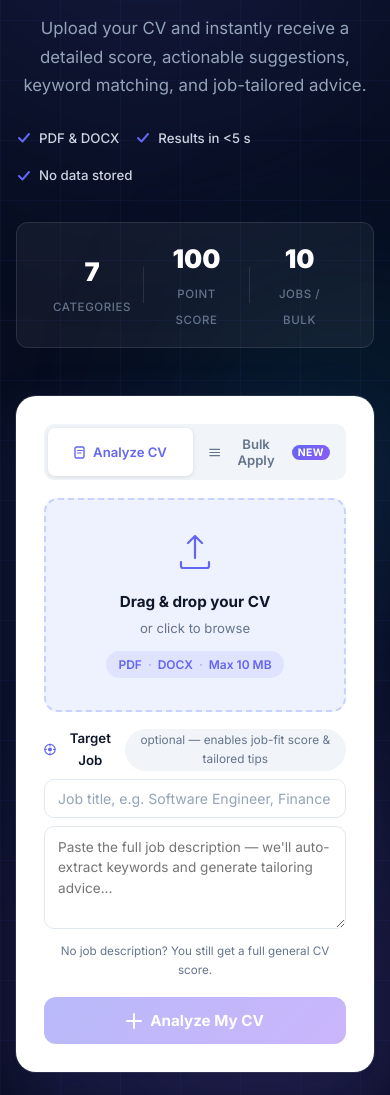
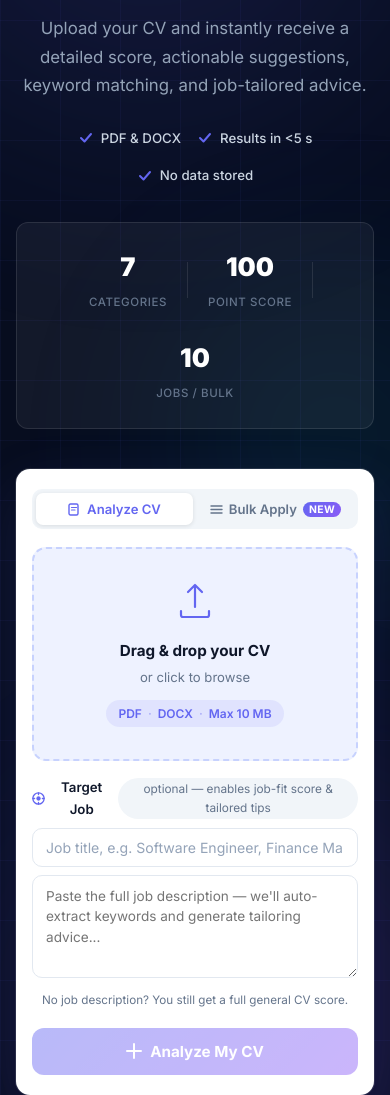
Before and after one commit to Ibk2222/cv-analyzers, a website: page public/index.html in a window 390 px wide. Shown: the part 220-1315 px from the top of the page. Drawn offline with Linux system fonts and the light colour scheme.

Commit message:
Fix hero-right responsive layout
- hero-right now stretches full width when grid collapses to 1 column
- upload-card drops max-width: 420px constraint on tablet so it fills
  the available column width properly
- Added trust-row centering and hero-desc max-width cap at 900px
- Mobile polish: upload-card smaller padding/radius, mode tab font
  size, hero-stats wrap on narrow screens, kw-summary stacks vertically

Co-Authored-By: Claude Sonnet 4.6 <noreply@anthropic.com>

```diff
--- a/public/style.css
+++ b/public/style.css
@@ -606,29 +606,49 @@ textarea:focus { outline: none; border-color: var(--primary); box-shadow: 0 0 0
 
 /* ── RESPONSIVE ── */
 @media (max-width: 900px) {
-  .hero-inner { grid-template-columns: 1fr; gap: 48px; text-align: center; }
+  .hero { padding: 90px 24px 64px; }
+  .hero-inner {
+    grid-template-columns: 1fr;
+    gap: 40px;
+    text-align: center;
+  }
   .hero-left { display: flex; flex-direction: column; align-items: center; }
-  .hero-desc { max-width: 100%; }
+  .hero-desc { max-width: 560px; }
   .hero-stats { width: 100%; justify-content: center; }
+  .trust-row { justify-content: center; }
+  .hero-right {
+    width: 100%;
+    justify-content: stretch;
+  }
+  .upload-card {
+    max-width: 100%;
+    border-radius: 16px;
+  }
   .features-inner { grid-template-columns: repeat(2, 1fr); }
   .r-two-col { grid-template-columns: 1fr; }
   .r-two-col .r-card { margin-bottom: 20px; }
 }
 @media (max-width: 600px) {
-  .hero { padding: 80px 16px 60px; }
+  .hero { padding: 80px 16px 56px; }
+  .hero-stats { flex-wrap: wrap; gap: 8px; }
+  .stat { padding: 8px 12px; }
+  .upload-card { padding: 20px 16px; border-radius: 14px; }
+  .mode-tab { font-size: .78rem; padding: 7px 8px; }
   .features-inner { grid-template-columns: 1fr; }
   .steps { flex-direction: column; gap: 24px; }
   .step-arrow { transform: rotate(90deg); }
   .score-card { flex-direction: column; align-items: center; text-align: center; }
   .missing-tags-wrap { padding-left: 0; }
   .r-card { padding: 20px 16px; }
-  .stat { padding: 0 12px; }
   .bulk-summary-card { flex-direction: column; align-items: flex-start; }
   .bulk-summary-stats { justify-content: flex-start; }
   .bjc-top { flex-direction: column; gap: 12px; }
   .bjc-scores { justify-content: flex-start; }
   .job-fit-banner { flex-direction: column; align-items: flex-start; }
   .job-fit-right { width: 100%; justify-content: flex-start; }
+  .bulk-summary-card h2 { font-size: .95rem; }
+  .bstat-num { font-size: 1.1rem; }
+  .kw-summary-text { flex-direction: column; align-items: flex-start; gap: 6px; }
 }
 
 /* ── MODE TABS ── */
```
